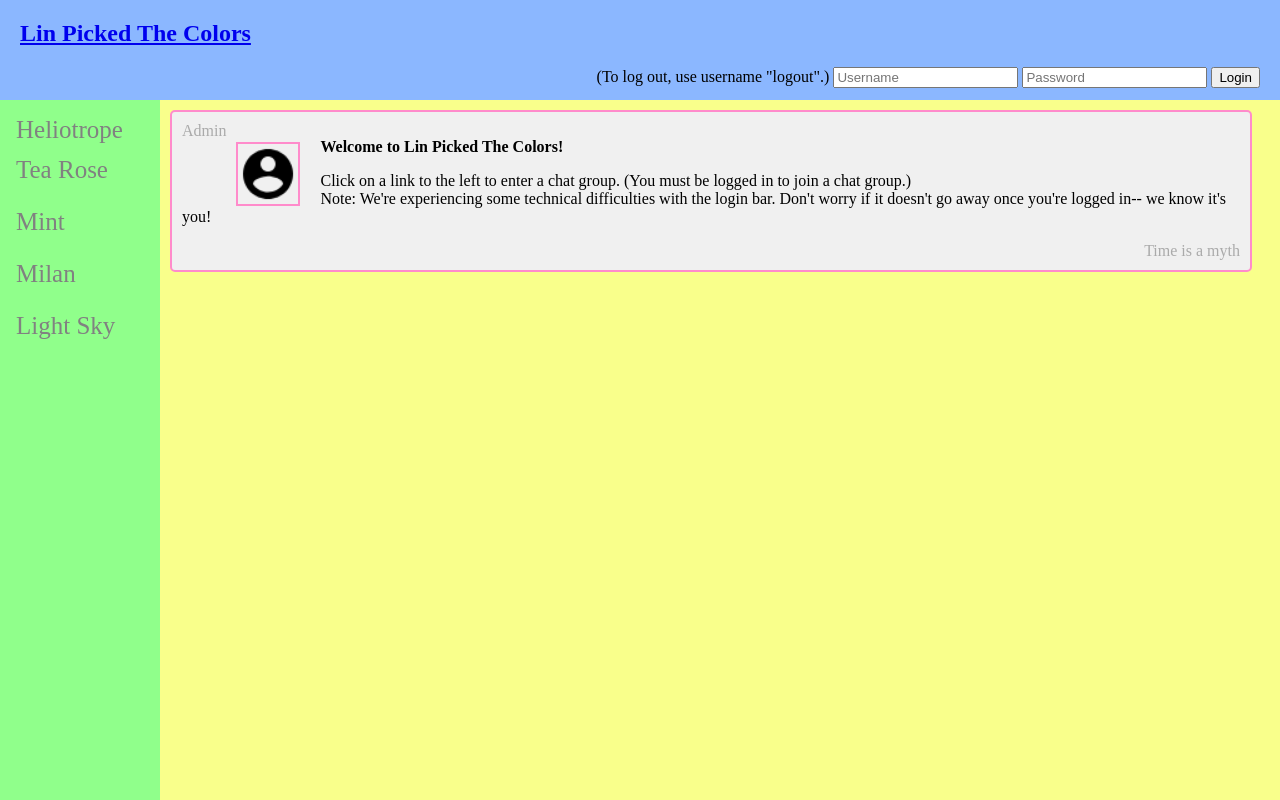
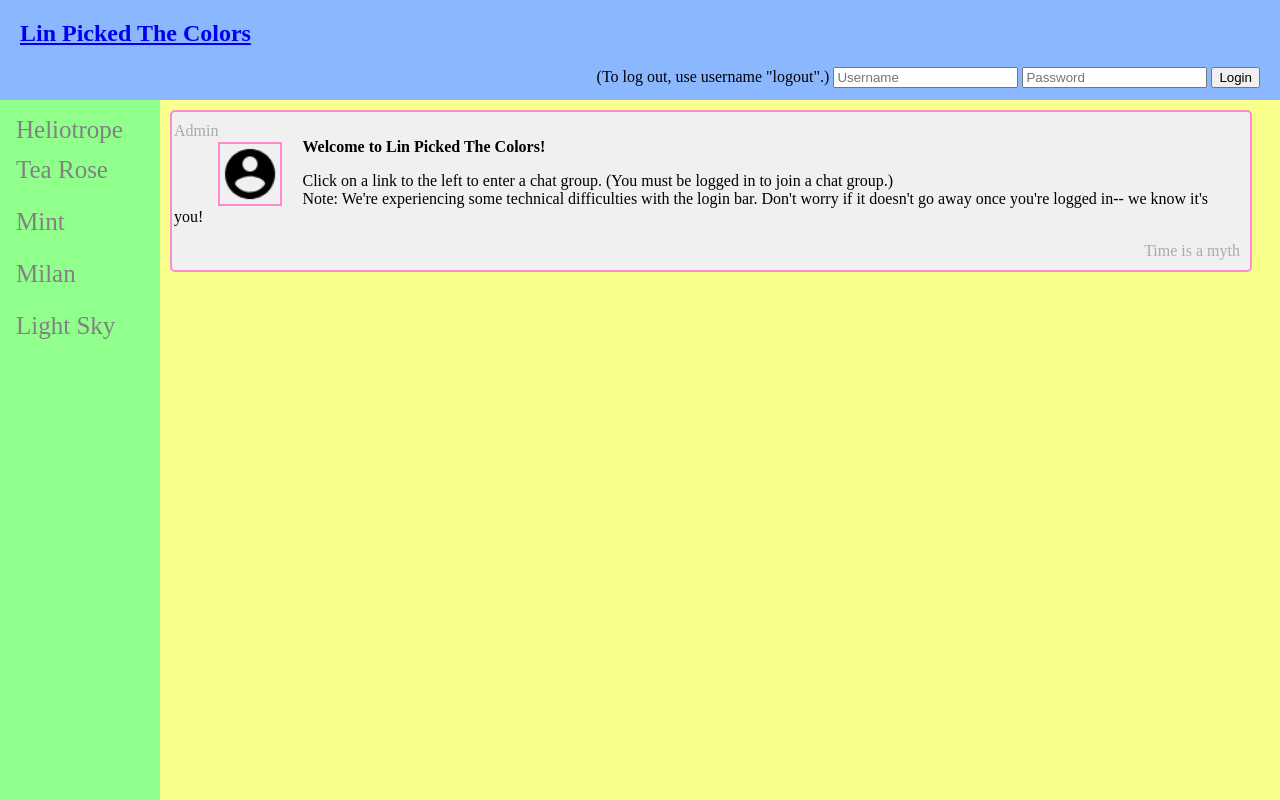
Before and after one commit to bdeme004/cs418-13839-fall18, a PHP site: page / in a window 1280 px wide. Run offline with PHP 8.4, Linux system fonts and the light colour scheme.

Commit message:
Update lptcolors.css

```diff
--- a/lptcolors.css
+++ b/lptcolors.css
@@ -12,7 +12,7 @@ body{
     border: 2px solid #c88bff;
     background-color: #f0f0f0;
     border-radius: 5px;
-    padding: 10px;
+    padding: 10px 10px 10px 2px;
     margin: 0 10px 10px 10px;
 }
 
@@ -35,7 +35,6 @@ body{
     width: 100%;
     margin-right: 20px;
     margin-top: 20px;
-    margin-left: 10px;
 }
 
 .container img.b {
@@ -45,7 +44,6 @@ body{
     width: 100%;
     margin-right: 20px;
     margin-top: 20px;
-    margin-left: 10px;
 }
 
 
```
